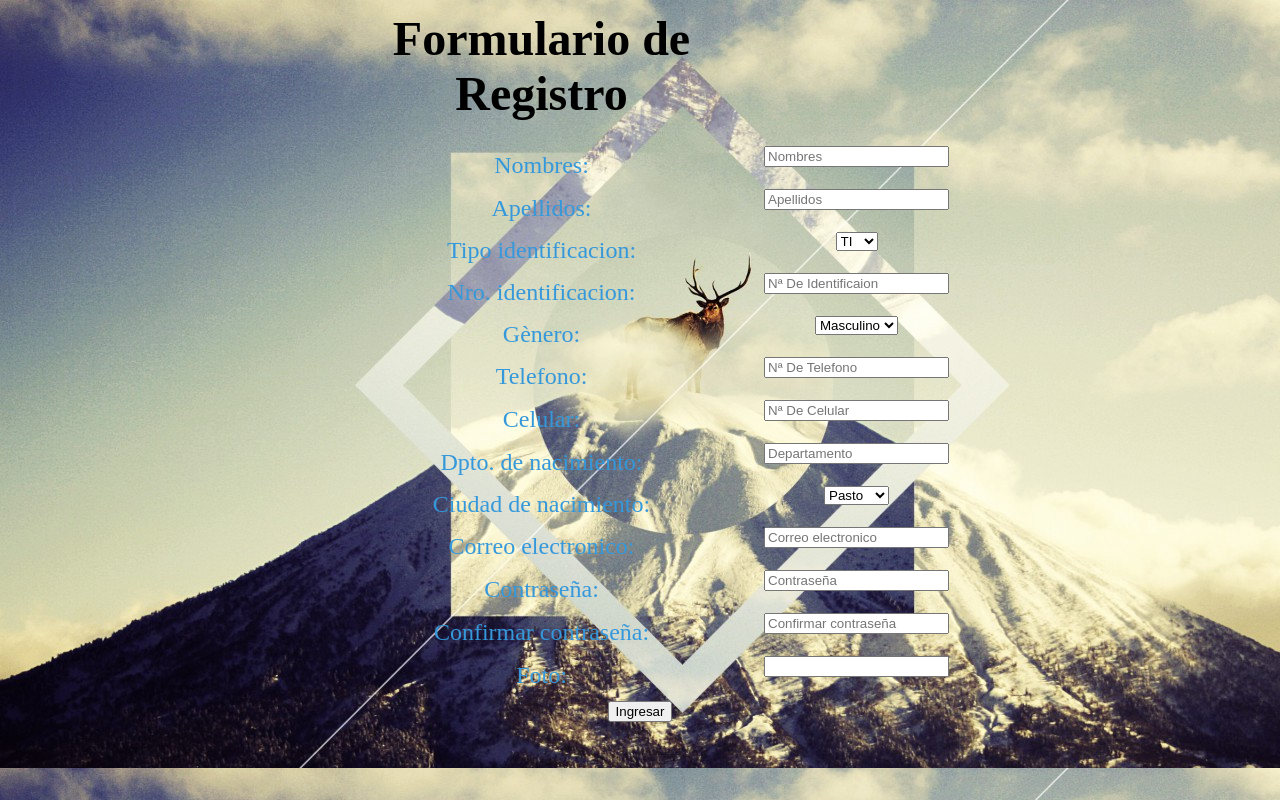
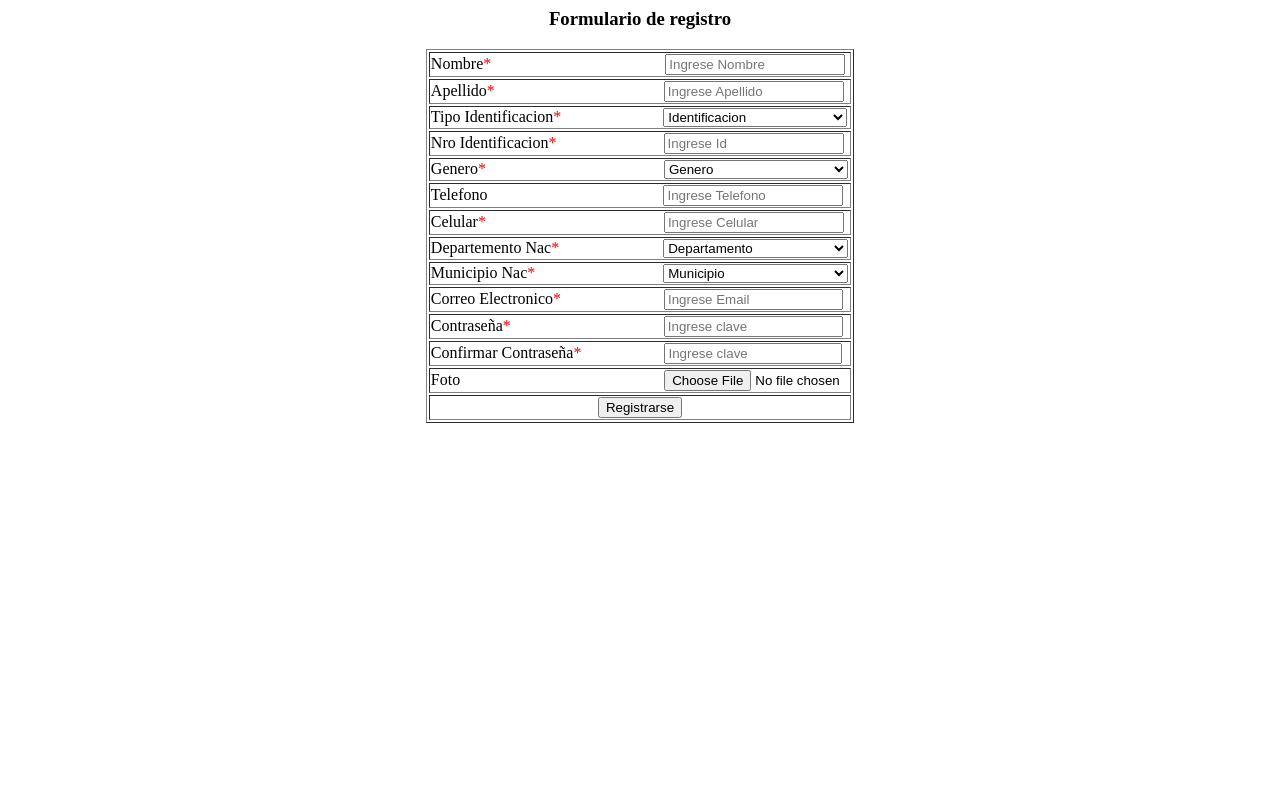
Before and after one commit to jasom98/MyRepo, a plain HTML site: page signup.html in a window 1280 px wide. Drawn offline with Linux system fonts and the light colour scheme.

Commit message:
formulario actualizado

```diff
--- a/signup.html
+++ b/signup.html
@@ -1,97 +1,156 @@
 <html>
     <head>
-    <title></title>
-    <link rel="icon" type="image/ico" href="icons/al.png" />
-  </head>
-  <body background="images/w.jpg">
-    <form name="frm1" action="signup.html" method="post">
-      <center><table width=50%>
+        <title>Formulario registro</title>
+        <link rel="icon" type="image/ico" href="icons/f.png" />
+<meta charset="UTF-8">
+        <form  name="formulario" method="post" action="index2.html">
+            <center>
+                <table border="1">
+                    <h3>Formulario de registro</h3>
                     <tr>
-           <td></td><td><center><h1><font face="Times new roman" size="30" color="black"> Formulario de Registro <br></font></h1></td><td></td>
+                        <td>
+                        <label>Nombre<font color="red">*</label>
+                        <input type="text" name="nombre" style="margin-left: 170px; width: 180px" placeholder="Ingrese Nombre" required >
+                        </td>
                     </tr>
+
                     <tr>
-           <td></td><td><center><font face="Times new roman" size="5" color="#3498db"> Nombres: <br></font></td><td></td>
-          <td></td><td><center><input type="text" name="user" placeholder="Nombres" required><br><br></td><td></td>
+                        <td>
+                        <div>
+                        <label>Apellido<font color="red">*</label>
+                        <input type="text" name="apellido" style="margin-left:  165px; width: 180px" placeholder="Ingrese Apellido" required>
+                        </div>
+                        </td>
                     </tr>
+
                     <tr>
-          <td></td><td><center><font face="Times new roman" size="5" color="#3498db"> Apellidos: <br></font></td><td></td>
-         <td></td><td><center><input type="text" name="user" placeholder="Apellidos" required><br><br></td><td></td>
-        </tr>
-        <tr>
-          <td></td><td><center><font face="Times new roman" size="5" color="#3498db"> Tipo identificacion: <br></font></td><td></td>
-         <td></td><td><center><select name="Identificacion">
-
+                        <td>
+                        <div>
+                        <label>Tipo Identificacion<font color="red">*</label>
+                        <select name="tipoId" style="margin-left: 98px; width: 184px" required>
+                            <option>Identificacion</option >
                             <option>TI</option>
                             <option>CC</option>
                             <option>CE</option>
                             <option>RC</option>
                             <option>PS</option>
+                        </select>
+                        </div>
+                        </td>
+                    </tr>
 
-</select><br><br></td><td></td>
+                    <tr>
+                        <td>
+                        <div>
+                        <label>Nro Identificacion<font color="red">*</label>
+                        <input type="number" name="identificacion"  style="margin-left: 103px; width: 180px" placeholder="Ingrese Id" required>
+                        </div>
+                        </td>
                     </tr>
                     <tr>
-          <td></td><td><center><font face="Times new roman" size="5" color="#3498db"> Nro. identificacion: <br></font></td><td></td>
-         <td></td><td><center><input type="text" name="user" placeholder="Nª De Identificaion" required><br><br></td><td></td>
+                        <td>
+                        <div>
+                        <label>Genero<font color="red">*</label>
+                        <select name="genero" style="margin-left: 174px; width: 184px" placeholder="Ingrese Genero"required>
+                            <option>Genero</option>
+                            <option>MASCULINO</option>
+                            <option>FEMENINO</option>
+                            <option>OTRO</option>
+                        </select>
+                        </div>
+                        </td>
                     </tr>
                     <tr>
-          <td></td><td><center><font face="Times new roman" size="5" color="#3498db"> Gènero: <br></font></td><td></td>
-         <td></td><td><center><select name="Genero">
+                        <td>
+                        <div>
+                        <label>Telefono</label>
+                        <input type="number" name="telefono"  style="margin-left: 172px; width: 180px" placeholder="Ingrese Telefono"required>
+                        </div>
+                        </td>
+                    </tr>
 
-<option>Masculino</option>
-
-<option>Femenino</option>
-
-<option>Otro</option>
-
-</select><br><br></td><td></td>
+                    <tr>
+                        <td>
+                        <div>
+                        <label>Celular<font color="red">*</label>
+                        <input type="number" name="celular"  style="margin-left: 174px; width: 180px" placeholder="Ingrese Celular"required>
+                        </div>
+                        </td>
                     </tr>
                     <tr>
-          <td></td><td><center><font face="Times new roman" size="5" color="#3498db"> Telefono: <br></font></td><td></td>
-         <td></td><td><center><input type="text" name="user" placeholder="Nª De Telefono" required><br><br></td><td></td>
+                        <td>
+                        <div>
+                        <label>Departemento Nac<font color="red">*</label>
+                        <select name="departamento" style="margin-left: 100px; width: 185px" placeholder="Ingrese Departamento"required>
+                            <option>Departamento</option>
+                            <option>NARIÑO</option>
+                            <option>CAUCA</option>
+                            <option>AMAZONAS</option>
+                            <option>VALLE</option>
+                            <option>PUTUMAYO</option>
+                        </select>
+                        </div>
+                        </td>
                     </tr>
                     <tr>
-          <td></td><td><center><font face="Times new roman" size="5" color="#3498db"> Celular: <br></font></td><td></td>
-         <td></td><td><center><input type="text" name="user" placeholder="Nª De Celular" required><br><br></td><td></td>
+                        <td>
+                        <div>
+                        <label>Municipio Nac<font color="red">*</label>
+                        <select name="municipio" style="margin-left: 124px; width: 185px" placeholder="Ingrese Municipio" required>
+                            <option>Municipio</option>
+                            <option>SAN LORENZO</option>
+                            <option>UNION</option>
+                            <option>BUESACO</option>
+                            <option>TAMBO</option>
+                            <option>TAMINAGO</option>
+                            <option>BELEN</option>
+                            <option>LA HORMIGA</option>
+                            <option>EL ROSARIO</option>
+                        </select>
+                        </div>
+                        </td>
                     </tr>
                     <tr>
-          <td></td><td><center><font face="Times new roman" size="5" color="#3498db"> Dpto. de nacimiento: <br></font></td><td></td>
-         <td></td><td><center><input type="text" name="user" placeholder="Departamento" required><br><br></td><td></td>
+                        <td>
+                        <div>
+                        <label>Correo Electronico<font color="red">*</label>
+                        <input type="email" name="correo" style="margin-left: 99px; width: 179px" placeholder="Ingrese Email"required>
+                        </div>
+                        </td>
                     </tr>
                     <tr>
-          <td></td><td><center><font face="Times new roman" size="5" color="#3498db"> Ciudad de nacimiento: <br></font></td><td></td>
-         <td></td><td><center><select name="Ciudad">
-
-<option>Pasto</option>
-
-<option>Bogota</option>
-
-<option>Cali</option>
-
-</select><br><br></td><td></td>
+                        <td>
+                        <div>
+                        <label>Contraseña<font color="red">*</label>
+                        <input type="password" name="clave" style="margin-left: 149px; width: 179px" placeholder="Ingrese clave"required>
+                        </div>
+                        </td>
                     </tr>
                     <tr>
-          <td></td><td><center><font face="Times new roman" size="5" color="#3498db"> Correo electronico: <br></font></td><td></td>
-         <td></td><td><center><input type="text" name="user" placeholder="Correo electronico" required><br><br></td><td></td>
+                        <td>
+                        <div>
+                        <label>Confirmar Contraseña<font color="red">*</label>
+                        <input type="password" name="clave" style="margin-left: 79px; width: 178px" placeholder="Ingrese clave"required>
+                        </div>
+                        </td>
                     </tr>
                     <tr>
-          <td></td><td><center><font face="Times new roman" size="5" color="#3498db"> Contraseña: <br></font></td><td></td>
-         <td></td><td><center><input type="text" name="user" placeholder="Contraseña" required><br><br></td><td></td>
+                        <td>
+                        <div>
+                        <label>Foto</label>
+                        <input type="file" name="foto"   style="margin-left:200px; width: 185px" >
+                        </div>
+                        </td>
                     </tr>
-        <tr>
-          <td></td><td><center><font face="Times new roman" size="5" color="#3498db"> Confirmar contraseña: <br></font></td><td></td>
-         <td></td><td><center><input type="text" name="user" placeholder="Confirmar contraseña" required><br><br></td><td></td>
-        </tr>
-        <tr>
-          <td></td><td><center><font face="Times new roman" size="5" color="#3498db"> Foto: <br></font></td><td></td>
-         <td></td><td><center><input type="text" name="user" required><br><br></td><td></td>
-        </tr>
-
-      </table></center>
-      <center><table width=50%>
-      <tr>
-         <td></td><td><center><input type="submit" value="Ingresar"></center></td><td></td>
-      </tr>
-      </table></center>
+                    <td>
+                        <center>
+                        <div>
+                        <button>Registrarse</button>
+                    </div>
+                            </center>
+                    </td>
+                    </table>
+        </center>
         </form>
-  </body>
+    </head>
 </html>
```
Also changed, not shown: icons/f.png. Lines whose indentation alone changed are shown as unchanged.
